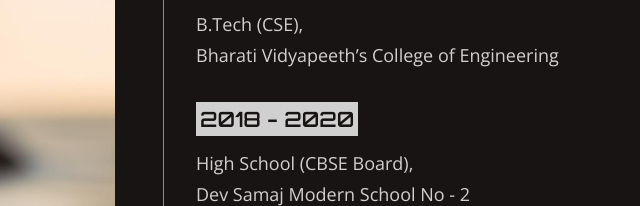
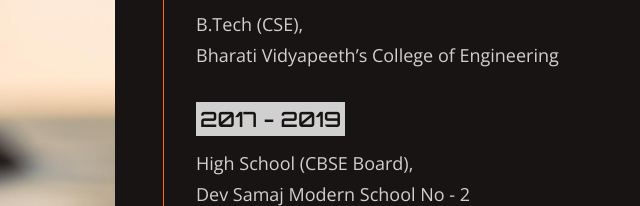
Before and after one commit to hammadAqdas/portfolio, a plain HTML site: page index.html in a window 1280 px wide. Shown: the part 954-1160 px from the top of the page, 517-1157 px from the left. Drawn offline with nearby package versions, Linux system fonts and the light colour scheme.

Commit message:
corrected school year

```diff
--- a/index.html
+++ b/index.html
@@ -133,7 +133,7 @@
               <h3>2020 - 2024</h3>
               <p>B.Tech (CSE),</p>
               <p>Bharati Vidyapeeth’s College of Engineering</p>
-              <h3>2018 - 2020</h3>
+              <h3>2017 - 2019</h3>
               <p>High School (CBSE Board),</p>
               <p>Dev Samaj Modern School No - 2</p>
             </div>
```
